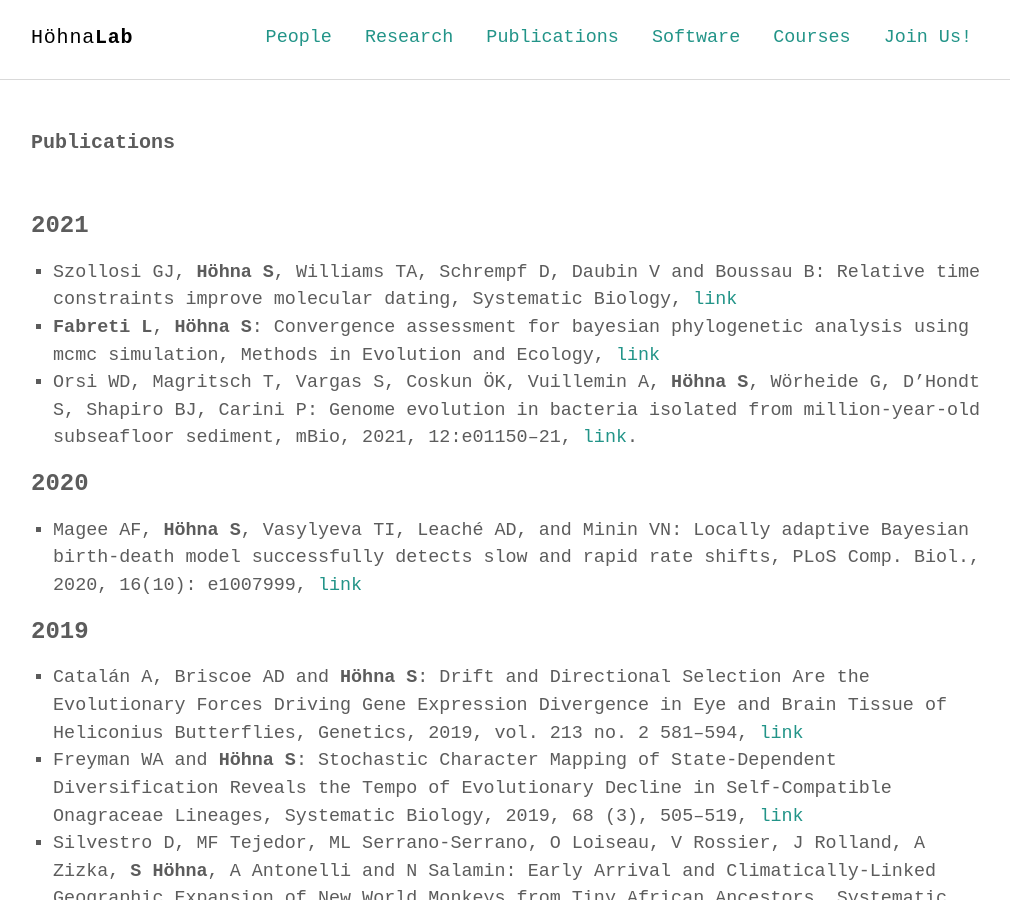
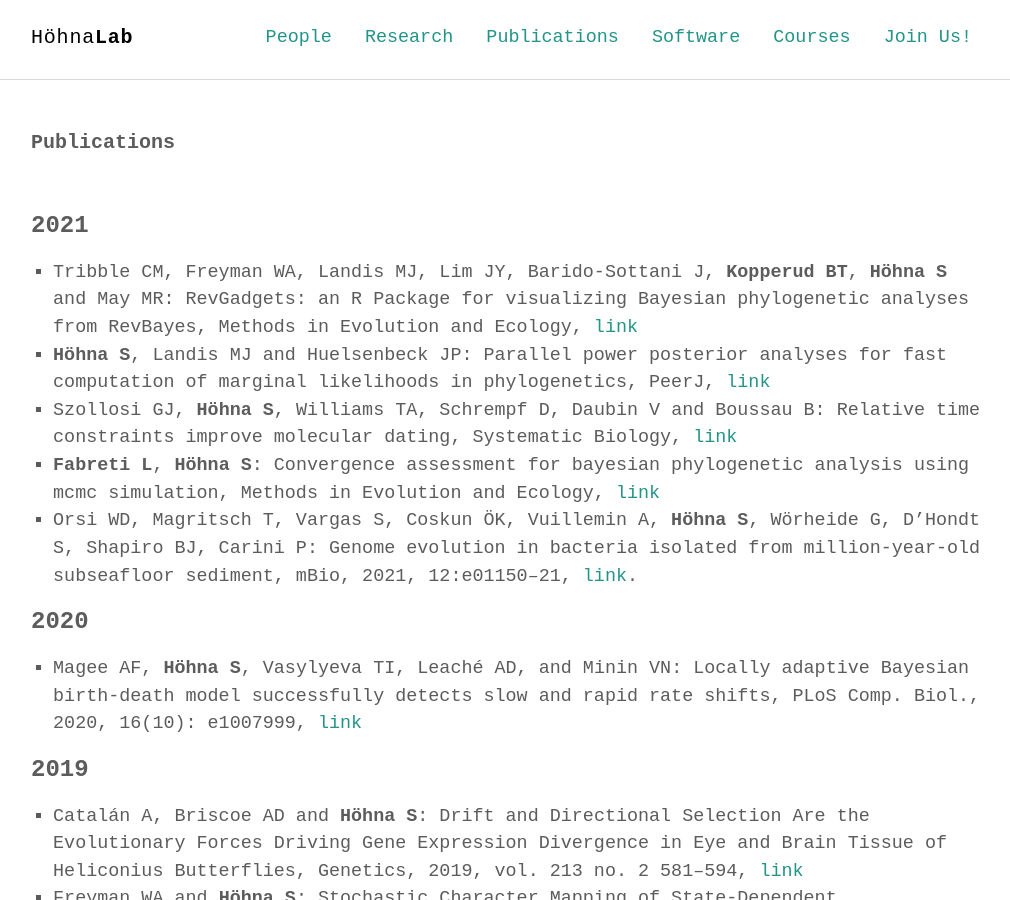
Before and after one commit to hoehnalab/hoehnalab.github.io, a Jekyll site: the page built from publications.md, in a window 1280 px wide and 900 px high. Shown: the whole window, without its empty margins (133-1143 px from the left). Built offline with Jekyll 4.4.1, drawn with Linux system fonts in a browser that asks for light colours; some web fonts are replaced.

Commit message:
Update publications.md
adding new pubs

```diff
--- a/publications.md
+++ b/publications.md
@@ -5,6 +5,8 @@ permalink: /publications/
 ---
 
 <h3>2021</h3>
+- Tribble CM, Freyman WA, Landis MJ, Lim JY, Barido-Sottani J, <strong>Kopperud BT</strong>, <strong>Höhna S</strong> and May MR: RevGadgets: an R Package for visualizing Bayesian phylogenetic analyses from RevBayes, Methods in Evolution and Ecology, [link](https://doi.org/10.1111/2041-210X.13750)
+- <strong>Höhna S</strong>, Landis MJ and Huelsenbeck JP: Parallel power posterior analyses for fast computation of marginal likelihoods in phylogenetics, PeerJ, [link](https://doi.org/10.7717/peerj.12438)
 - Szollosi GJ, <strong>Höhna S</strong>, Williams TA, Schrempf D, Daubin V and Boussau B: Relative time constraints improve molecular dating, Systematic Biology, [link](https://doi.org/10.1093/sysbio/syab084)
 - <strong>Fabreti L</strong>, <strong>Höhna S</strong>: Convergence assessment for bayesian phylogenetic analysis using mcmc simulation, Methods in Evolution and Ecology, [link](https://doi.org/10.1111/2041-210X.13727)
 - Orsi WD, Magritsch T, Vargas S, Coskun ÖK, Vuillemin A, <strong>Höhna S</strong>, Wörheide G, D'Hondt S, Shapiro BJ, Carini P: Genome evolution in bacteria isolated from million-year-old subseafloor sediment, mBio, 2021, 12:e01150--21, [link](https://doi.org/10.1128/mBio.01150-21).
```
